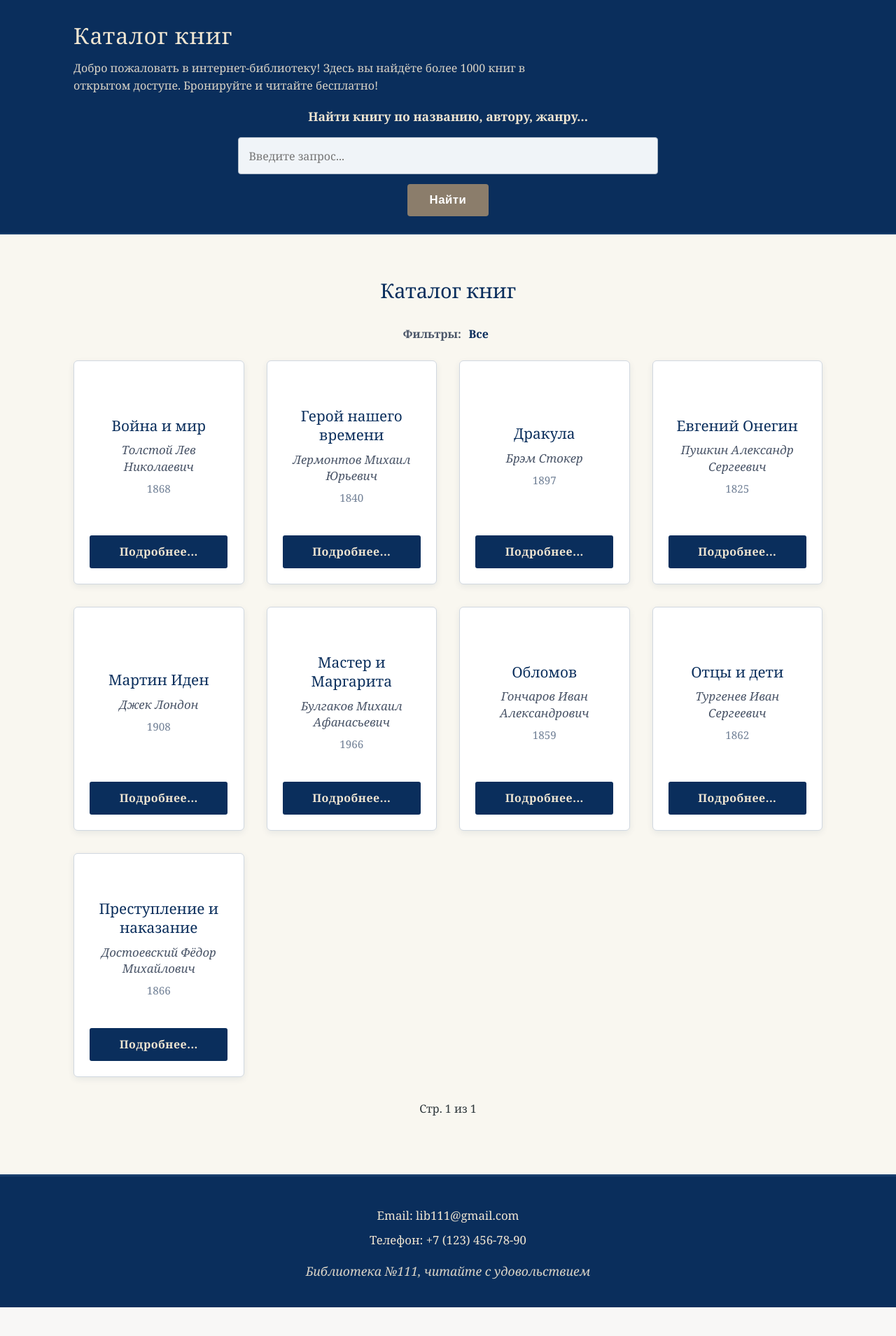
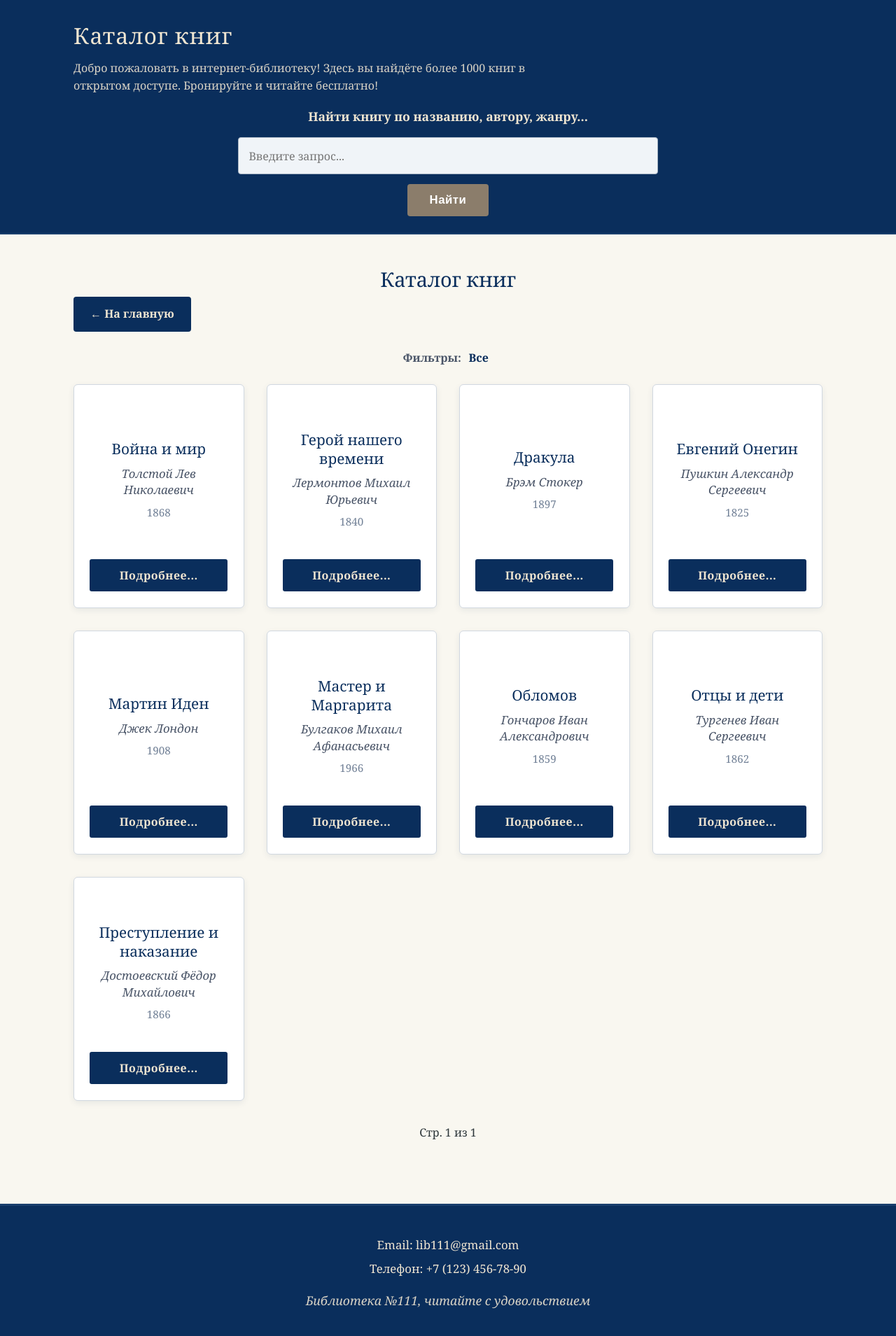
Before and after one commit to vettta06/internet_library, a Django app: page /books/ in a window 1280 px wide. Shown: the whole page at 70% size. Before the commit the page ends 1868 px from the top, so only its background shows below. Run offline with Django 5.2, Linux system fonts and the light colour scheme; data comes from the database, SQL or seed files in the repository; data that the repository does not hold is empty.

Commit message:
add navigation button

```diff
--- a/backend/library_app/static/styles/style.css
+++ b/backend/library_app/static/styles/style.css
@@ -83,7 +83,7 @@ header {
 }
 
 main {
-    padding: 2rem 0;
+    padding: 2.5rem 0;
 }
 
 .new_books h2 {
@@ -103,21 +103,6 @@ main {
     padding: 0;
 }
 
-.centered_list {
-    display: flex;
-    justify-content: center;
-    flex-wrap: wrap;
-    gap: 2rem;
-    padding: 0;
-    list-style: none;
-}
-
-.centered_list .books_list_item {
-    width: auto;
-    min-width: 240px;
-    max-width: 280px;
-    text-align: center;
-}
 
 .books_list_item {
     background: white;
@@ -362,3 +347,47 @@ footer {
 .author-link:hover {
     text-decoration: underline;
 }
+
+.section-header {
+    display: flex;
+    justify-content: space-between;
+    align-items: center;
+    margin-bottom: 2rem;
+    margin-top: 1rem;
+}
+
+.section-title, .page-title {
+    margin: 0;
+    color: #0a2e5c;
+    font-size: 1.8rem;
+    font-weight: normal;
+}
+
+.btn-catalog {
+    display: inline-block;
+    padding: 0.7rem 1.5rem;
+    background-color: #0a2e5c;
+    color: #f0e6d2;
+    text-decoration: none;
+    border-radius: 4px;
+    font-weight: bold;
+    transition: background-color 0.2s;
+    white-space: nowrap;
+}
+
+.btn-catalog:hover {
+    background-color: #0d3a70;
+}
+
+@media (max-width: 768px) {
+    .section-header {
+        flex-direction: column;
+        gap: 1rem;
+        text-align: center;
+    }
+
+    .books_list {
+        grid-template-columns: repeat(auto-fill, minmax(200px, 1fr));
+        gap: 1.5rem;
+    }
+}
--- a/backend/library_app/templates/books.html
+++ b/backend/library_app/templates/books.html
@@ -22,6 +22,7 @@
     <main>
         <div class="container">
             <h2 class="page-title">Каталог книг</h2>
+            <a href="{% url 'index' %}" class="btn-catalog">← На главную</a>
             <div class="filters">
                 <p><strong>Фильтры:</strong>
                     <a href="?{% if query %}q={{ query }}{% endif %}" {% if not current_genre %}style="font-weight: bold;"{% endif %}>Все</a>
--- a/backend/library_app/views.py
+++ b/backend/library_app/views.py
@@ -5,7 +5,7 @@ from .models import Author, Book, Borrowing, Genre
 
 
 def index(request):
-    books = Book.objects.filter(available=True).order_by("-id")[:3]
+    books = Book.objects.filter(available=True).order_by("-id")[:4]
     return render(request, "index.html", {"books": books})
 
 
```
Also changed, not shown: backend/library_app/templates/index.html (+19 -6 lines), docker-compose.yml (+0 -9 lines), .github/workflows/sync-database.yml (deleted), 1 other file.
